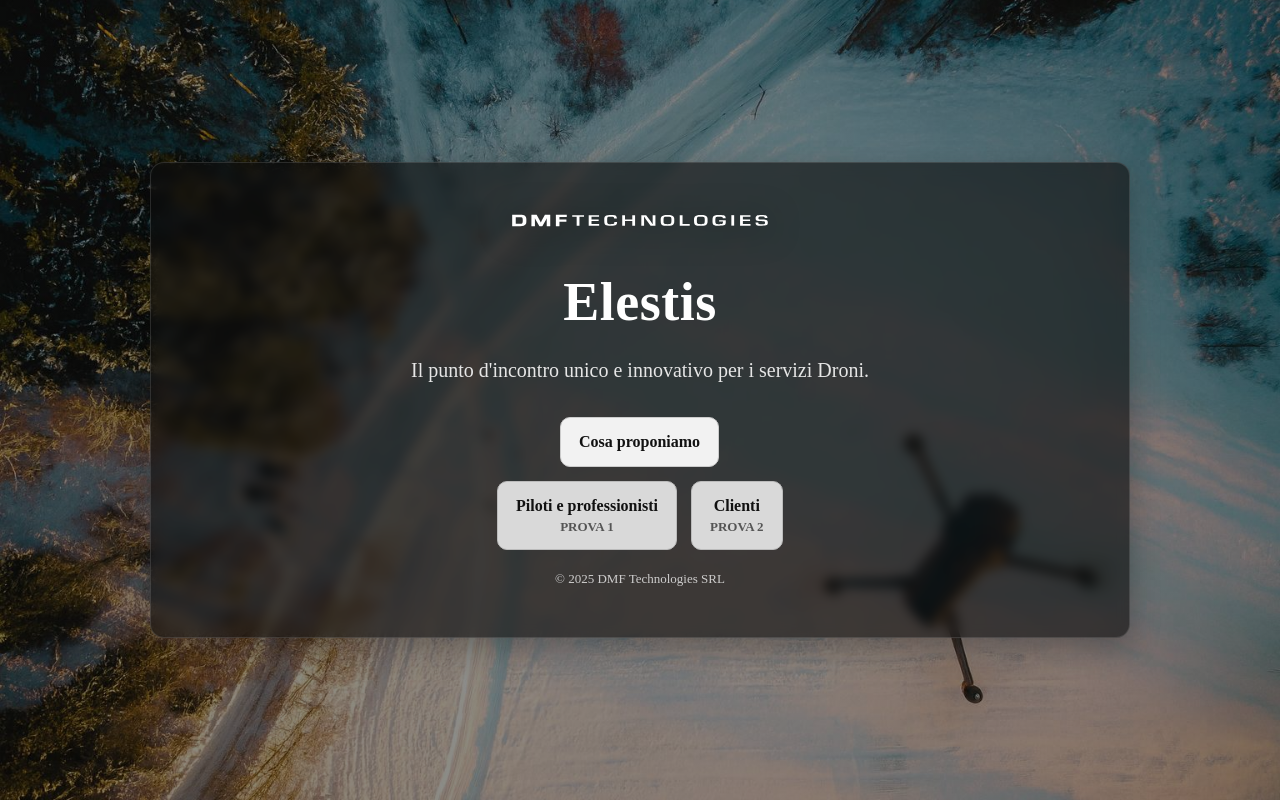
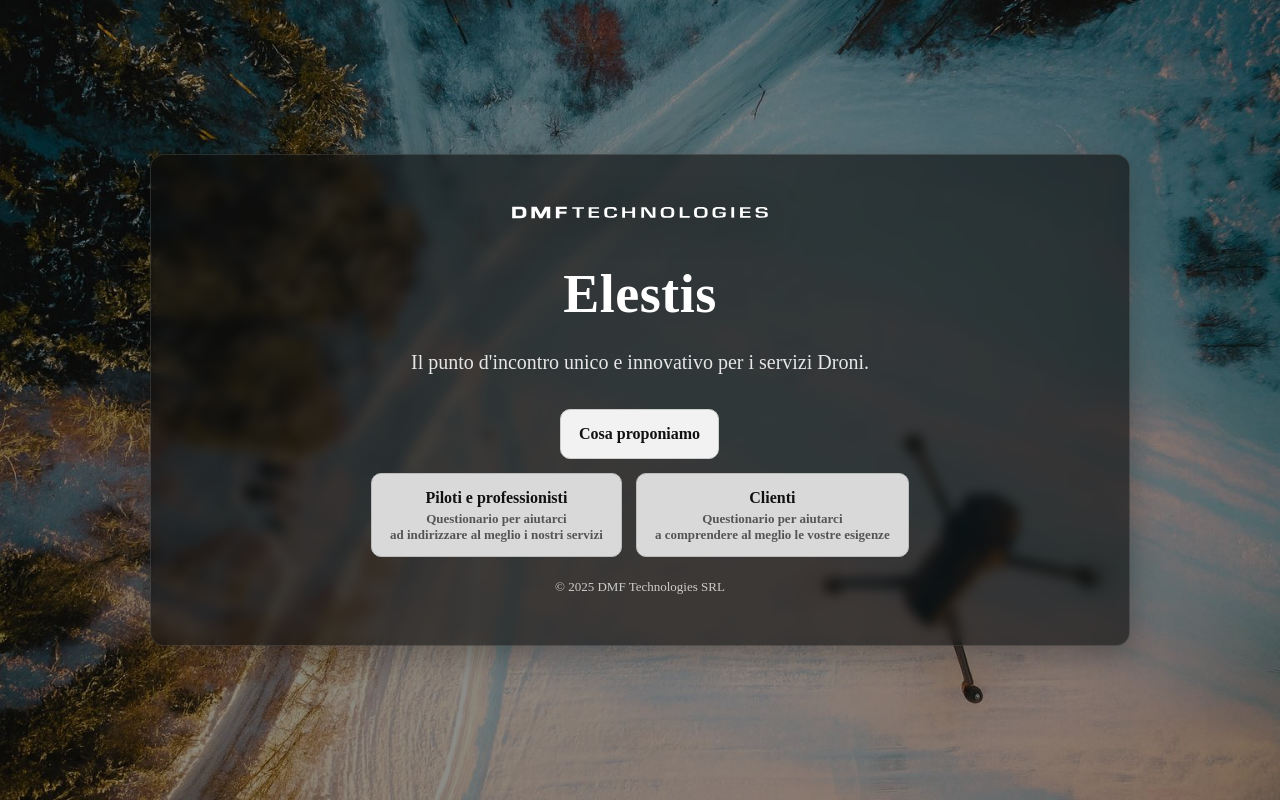
Before and after one commit to AntonDMF/elestis-landing, a plain HTML site: page index.html in a window 1280 px wide. Drawn offline with Linux system fonts and the light colour scheme.

Commit message:
Update index.html

```diff
--- a/index.html
+++ b/index.html
@@ -233,13 +233,13 @@
                  href="https://docs.google.com/forms/d/e/1FAIpQLScm8Wm-0SZ-D6G-RmXriZfS8-_il-kYrW0u_4fc6R8b98QUzQ/viewform?usp=dialog"
                  target="_blank" rel="noopener">
                 Piloti e professionisti
-              <span class="caption">PROVA 1</span>
+              <span class="caption">Questionario per aiutarci <br> ad indirizzare al meglio i nostri servizi</span>
               </a>
               <a class="btn ghost"
                  href="https://docs.google.com/forms/d/e/1FAIpQLSdK3ZXV3dx6AZ7q9O-MgNVwaldN_x6g9hLXtBPOpyUN1CEsOw/viewform"
                  target="_blank" rel="noopener">
                 Clienti
-                <span class="caption">PROVA 2</span>
+                <span class="caption">Questionario per aiutarci <br> a comprendere al meglio le vostre esigenze</span>
               </a>
             </div>
         </div>
```
